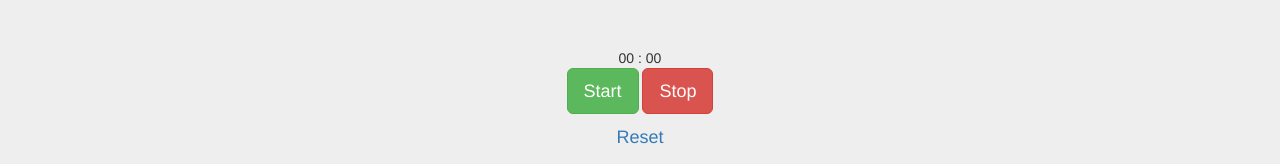
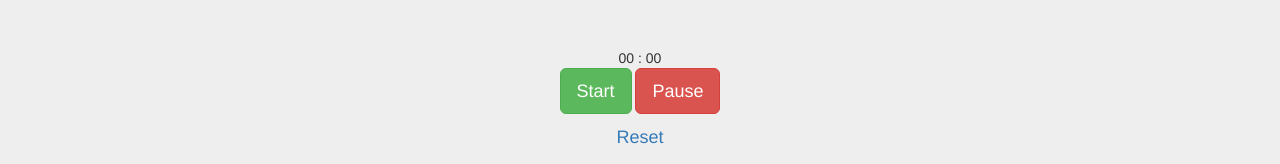
Before and after one commit to anthonyych4n/Pomodoro, a plain HTML site: page index.html in a window 1280 px wide. Shown: the top 164 px of the page. Drawn offline with nearby package versions, Linux system fonts and the light colour scheme.

Commit message:
Update index.html

```diff
--- a/index.html
+++ b/index.html
@@ -15,7 +15,7 @@
       Start
     </button>
     <button class="btn btn-lg btn-danger" data-action="stop">
-      Stop
+      Pause
     </button>
     <button class="btn btn-lg btn-link btn-block" data-action="reset">
       Reset
```
